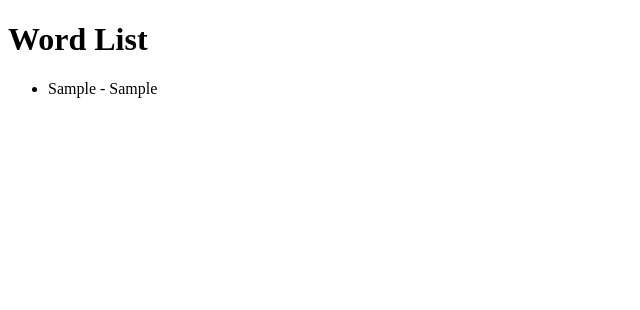
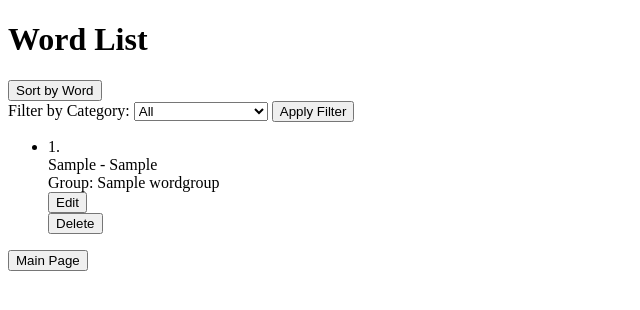
Before and after one commit to PioBuczek/Language_Learning_App, a Django app: page /word_list in a window 1280 px wide. Shown: the top 310 px of the page, without its empty margins (0-640 px from the left). Run offline with Django 4.2, Linux system fonts and the light colour scheme; tables that the repository leaves empty hold one stand-in row (values such as "Sample post").

Commit message:
Add function filter

```diff
--- a/templates/word_list.html
+++ /dev/null
@@ -1,17 +0,0 @@
-<!DOCTYPE html>
-<html>
-
-<head>
-    <title> Word List </title>
-</head>
-
-<body>
-    <h1> Word List </h1>
-    <ul>
-        {% for word in words %}
-        <li>{{word.word}} - {{word.translation}}</li>
-        {% endfor %}
-    </ul>
-</body>
-
-</html>
--- a/words/templates/add_word.html
+++ b/words/templates/add_word.html
@@ -30,7 +30,6 @@
     <form action="{% url 'add_group' %}" method="get">
         <input type="submit" value="Add New Group">
     </form>
-
 </body>
 
 </html>
--- a/words/templates/edit_word.html
+++ b/words/templates/edit_word.html
@@ -21,10 +21,6 @@
     <a href="{% url 'edit_word' word.id %}">Edit</a>
     {% endif %}
 
-
 </body>
 
-
-
-
 </html>
--- a/words/templates/edit_word_list.html
+++ b/words/templates/edit_word_list.html
@@ -20,5 +20,4 @@
 </body>
 
 
-
 </html>
--- a/words/templates/word_list.html
+++ b/words/templates/word_list.html
@@ -12,8 +12,22 @@
             <input type="hidden" name="sort" value="word">
             <button type="submit" class="sort-by-word">Sort by Word</button>
         </form>
+    </div>
 
+
+    <div class="filter-by-category">
+        <form action="{% url 'word_list' %}" method="get">
+            <label for="category">Filter by Category:</label>
+            <select name="category" id="category">
+                <option value="" selected>All</option>
+                {% for group in groups %}
+                <option value="{{ group.id }}">{{group.name}}</option>
+                {% endfor %}
+            </select>
+            <button type="submit">Apply Filter</button>
+        </form>
     </div>
+
     <ul>
         {% for word in words %}
         <li class="word-entry">
--- a/words/views.py
+++ b/words/views.py
@@ -8,12 +8,19 @@
 
     def get(self, request):
         sort_by = request.GET.get("sort")
+        category_id = request.GET.get("category")
+
         words = Word.objects.all()
 
         if sort_by == "word":
             words = words.order_by("word")
 
-        return render(request, self.template, {"words": words})
+        if category_id:
+            words = words.filter(group_id=category_id)
+
+        groups = WordGroup.objects.all()
+
+        return render(request, self.template, {"words": words, "groups": groups})
 
 
 class AddWordView(View):
```
Also changed, not shown: templates/add_word.html (deleted, +0 -20 lines).
